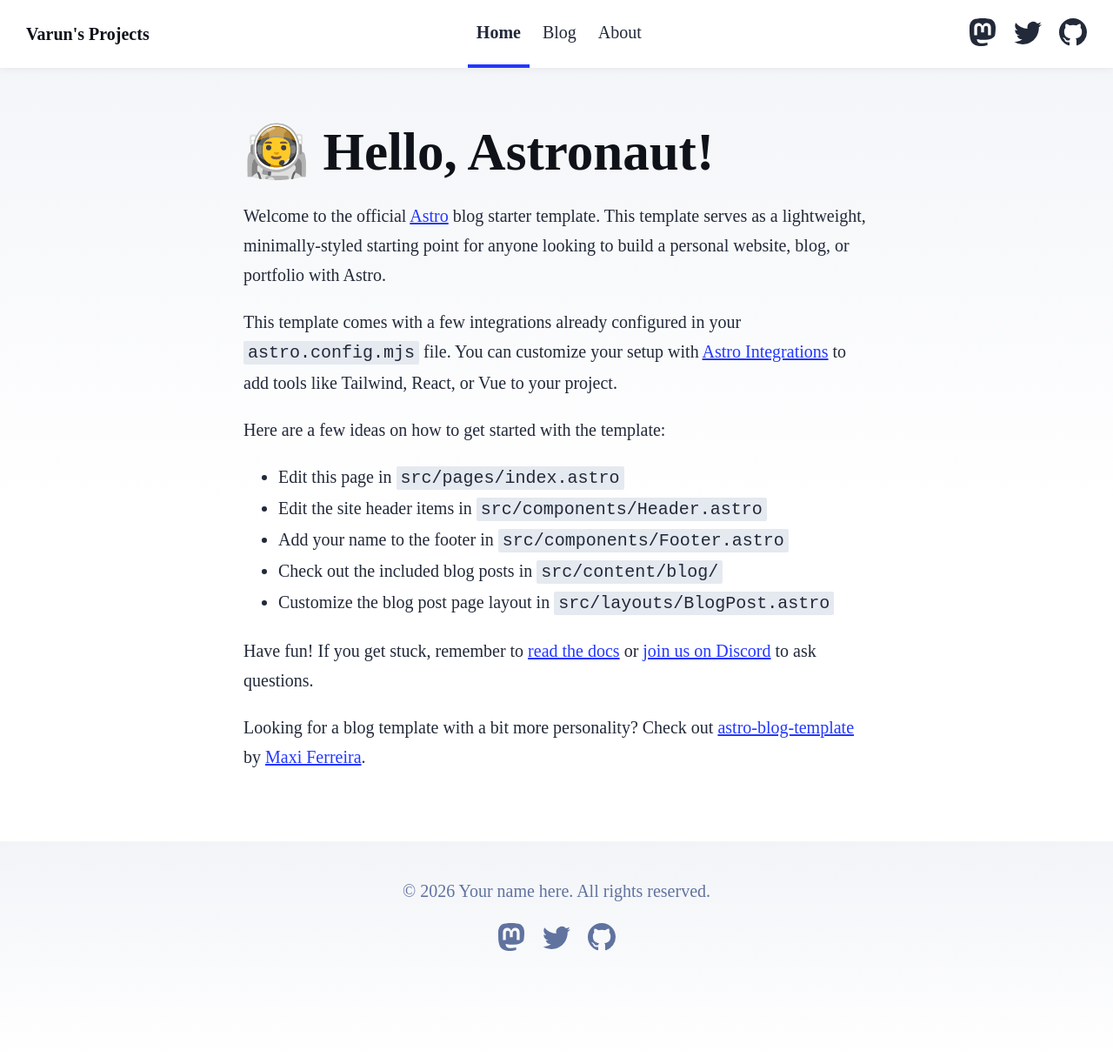
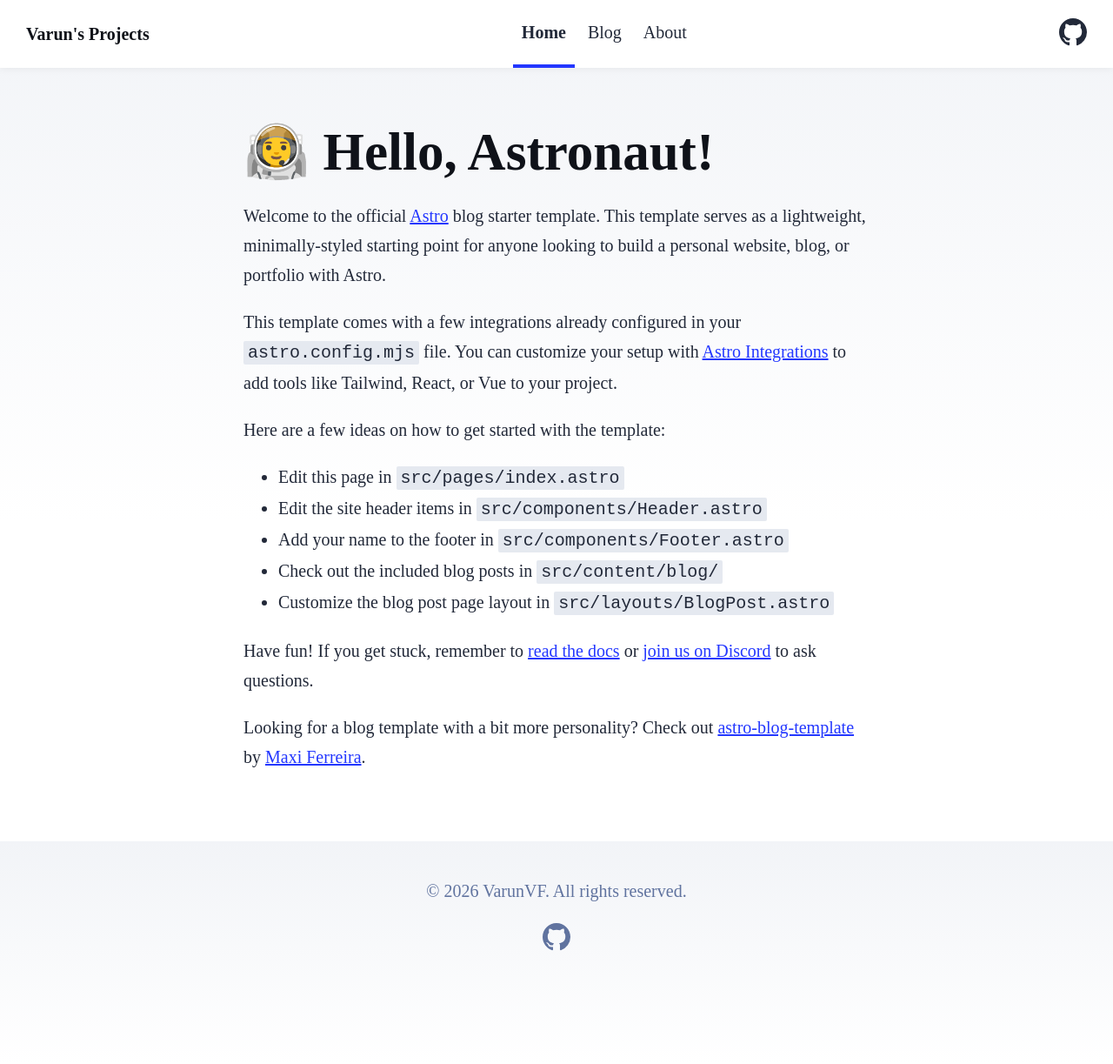
Before and after one commit to VarunVF/VarunVF.github.io, an Astro site: page / in a window 1280 px wide. Shown: the whole page at 87% size. Built offline with nearby package versions, Linux system fonts and the light colour scheme; Astro itself is replaced by a stand-in of ours.

Commit message:
Update header and footer

```diff
--- a/src/components/Footer.astro
+++ b/src/components/Footer.astro
@@ -3,40 +3,10 @@
 ---
 
 <footer>
-	&copy; {today.getFullYear()} Your name here. All rights reserved.
+	&copy; {today.getFullYear()} VarunVF. All rights reserved.
 	<div class="social-links">
-		<a href="https://m.webtoo.ls/@astro" target="_blank">
-			<span class="sr-only">Follow Astro on Mastodon</span>
-			<svg
-				viewBox="0 0 16 16"
-				aria-hidden="true"
-				width="32"
-				height="32"
-				astro-icon="social/mastodon"
-			>
-				<path
-					fill="currentColor"
-					d="M11.19 12.195c2.016-.24 3.77-1.475 3.99-2.603.348-1.778.32-4.339.32-4.339 0-3.47-2.286-4.488-2.286-4.488C12.062.238 10.083.017 8.027 0h-.05C5.92.017 3.942.238 2.79.765c0 0-2.285 1.017-2.285 4.488l-.002.662c-.004.64-.007 1.35.011 2.091.083 3.394.626 6.74 3.78 7.57 1.454.383 2.703.463 3.709.408 1.823-.1 2.847-.647 2.847-.647l-.06-1.317s-1.303.41-2.767.36c-1.45-.05-2.98-.156-3.215-1.928a3.614 3.614 0 0 1-.033-.496s1.424.346 3.228.428c1.103.05 2.137-.064 3.188-.189zm1.613-2.47H11.13v-4.08c0-.859-.364-1.295-1.091-1.295-.804 0-1.207.517-1.207 1.541v2.233H7.168V5.89c0-1.024-.403-1.541-1.207-1.541-.727 0-1.091.436-1.091 1.296v4.079H3.197V5.522c0-.859.22-1.541.66-2.046.456-.505 1.052-.764 1.793-.764.856 0 1.504.328 1.933.983L8 4.39l.417-.695c.429-.655 1.077-.983 1.934-.983.74 0 1.336.259 1.791.764.442.505.661 1.187.661 2.046v4.203z"
-				></path>
-			</svg>
-		</a>
-		<a href="https://twitter.com/astrodotbuild" target="_blank">
-			<span class="sr-only">Follow Astro on Twitter</span>
-			<svg
-				viewBox="0 0 16 16"
-				aria-hidden="true"
-				width="32"
-				height="32"
-				astro-icon="social/twitter"
-			>
-				<path
-					fill="currentColor"
-					d="M5.026 15c6.038 0 9.341-5.003 9.341-9.334 0-.14 0-.282-.006-.422A6.685 6.685 0 0 0 16 3.542a6.658 6.658 0 0 1-1.889.518 3.301 3.301 0 0 0 1.447-1.817 6.533 6.533 0 0 1-2.087.793A3.286 3.286 0 0 0 7.875 6.03a9.325 9.325 0 0 1-6.767-3.429 3.289 3.289 0 0 0 1.018 4.382A3.323 3.323 0 0 1 .64 6.575v.045a3.288 3.288 0 0 0 2.632 3.218 3.203 3.203 0 0 1-.865.115 3.23 3.23 0 0 1-.614-.057 3.283 3.283 0 0 0 3.067 2.277A6.588 6.588 0 0 1 .78 13.58a6.32 6.32 0 0 1-.78-.045A9.344 9.344 0 0 0 5.026 15z"
-				></path>
-			</svg>
-		</a>
-		<a href="https://github.com/withastro/astro" target="_blank">
-			<span class="sr-only">Go to Astro's GitHub repo</span>
+		<a href="https://github.com/VarunVF" target="_blank">
+			<span class="sr-only">Go to VarunVF's GitHub profile</span>
 			<svg viewBox="0 0 16 16" aria-hidden="true" width="32" height="32" astro-icon="social/github">
 				<path
 					fill="currentColor"
--- a/src/components/Header.astro
+++ b/src/components/Header.astro
@@ -14,26 +14,8 @@
 			<HeaderLink href="/about">About</HeaderLink>
 		</div>
 		<div class="social-links">
-			<a href="https://m.webtoo.ls/@astro" target="_blank">
-				<span class="sr-only">Follow Astro on Mastodon</span>
-				<svg viewBox="0 0 16 16" aria-hidden="true" width="32" height="32">
-					<path
-						fill="currentColor"
-						d="M11.19 12.195c2.016-.24 3.77-1.475 3.99-2.603.348-1.778.32-4.339.32-4.339 0-3.47-2.286-4.488-2.286-4.488C12.062.238 10.083.017 8.027 0h-.05C5.92.017 3.942.238 2.79.765c0 0-2.285 1.017-2.285 4.488l-.002.662c-.004.64-.007 1.35.011 2.091.083 3.394.626 6.74 3.78 7.57 1.454.383 2.703.463 3.709.408 1.823-.1 2.847-.647 2.847-.647l-.06-1.317s-1.303.41-2.767.36c-1.45-.05-2.98-.156-3.215-1.928a3.614 3.614 0 0 1-.033-.496s1.424.346 3.228.428c1.103.05 2.137-.064 3.188-.189zm1.613-2.47H11.13v-4.08c0-.859-.364-1.295-1.091-1.295-.804 0-1.207.517-1.207 1.541v2.233H7.168V5.89c0-1.024-.403-1.541-1.207-1.541-.727 0-1.091.436-1.091 1.296v4.079H3.197V5.522c0-.859.22-1.541.66-2.046.456-.505 1.052-.764 1.793-.764.856 0 1.504.328 1.933.983L8 4.39l.417-.695c.429-.655 1.077-.983 1.934-.983.74 0 1.336.259 1.791.764.442.505.661 1.187.661 2.046v4.203z"
-					></path>
-				</svg>
-			</a>
-			<a href="https://twitter.com/astrodotbuild" target="_blank">
-				<span class="sr-only">Follow Astro on Twitter</span>
-				<svg viewBox="0 0 16 16" aria-hidden="true" width="32" height="32">
-					<path
-						fill="currentColor"
-						d="M5.026 15c6.038 0 9.341-5.003 9.341-9.334 0-.14 0-.282-.006-.422A6.685 6.685 0 0 0 16 3.542a6.658 6.658 0 0 1-1.889.518 3.301 3.301 0 0 0 1.447-1.817 6.533 6.533 0 0 1-2.087.793A3.286 3.286 0 0 0 7.875 6.03a9.325 9.325 0 0 1-6.767-3.429 3.289 3.289 0 0 0 1.018 4.382A3.323 3.323 0 0 1 .64 6.575v.045a3.288 3.288 0 0 0 2.632 3.218 3.203 3.203 0 0 1-.865.115 3.23 3.23 0 0 1-.614-.057 3.283 3.283 0 0 0 3.067 2.277A6.588 6.588 0 0 1 .78 13.58a6.32 6.32 0 0 1-.78-.045A9.344 9.344 0 0 0 5.026 15z"
-					></path>
-				</svg>
-			</a>
-			<a href="https://github.com/withastro/astro" target="_blank">
-				<span class="sr-only">Go to Astro's GitHub repo</span>
+			<a href="https://github.com/VarunVF" target="_blank">
+				<span class="sr-only">Go to VarunVF's GitHub profile</span>
 				<svg viewBox="0 0 16 16" aria-hidden="true" width="32" height="32">
 					<path
 						fill="currentColor"
```
